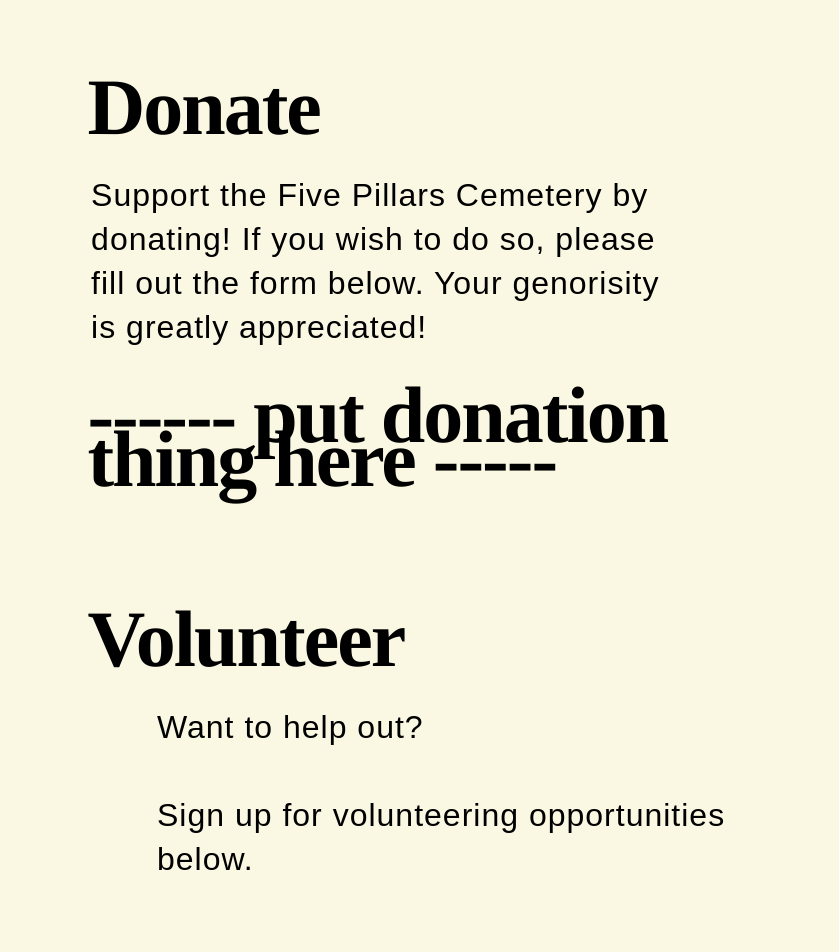
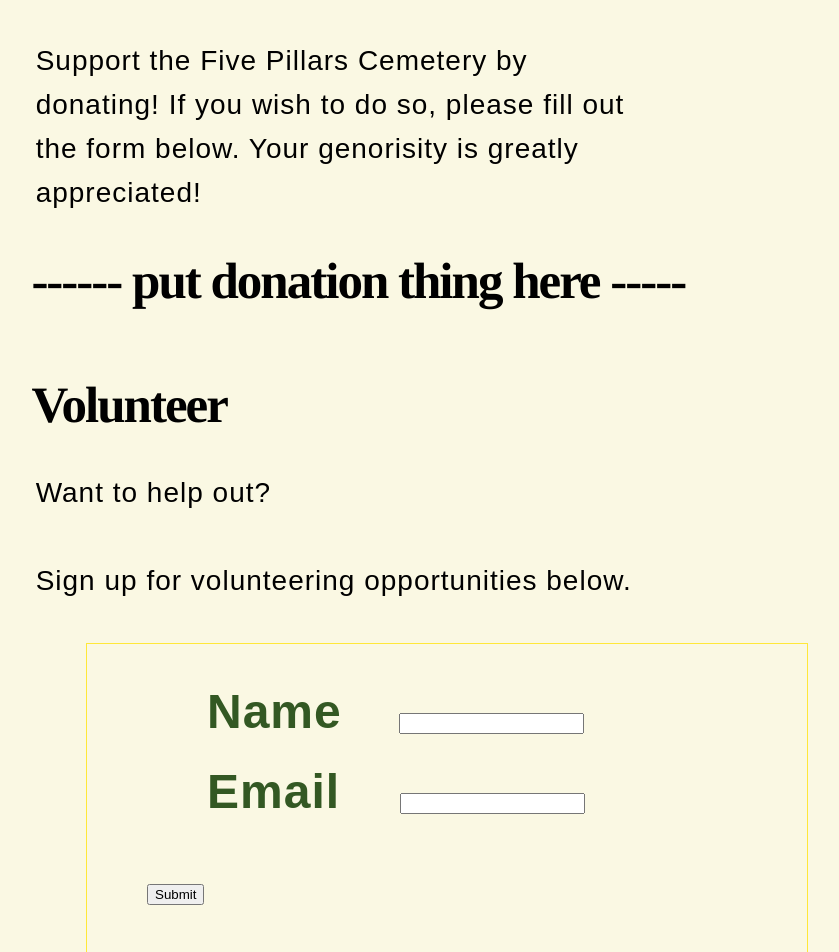
Before and after one commit to yousefh409/five-pillars-website, a React (Create React App) app: page /donations in a window 1280 px wide. Shown: the part 320-1272 px from the top of the page, without its empty margins (193-1032 px from the left). Built offline with nearby package versions, Linux system fonts and the light colour scheme.

Commit message:
style changessss

```diff
--- a/src/components/Pages/Donations.js
+++ b/src/components/Pages/Donations.js
@@ -9,8 +9,8 @@ export const Donations = () => {
       <h1>Support Us
         <b></b>
 
-        <h2 class = "bleaseHelp"> Donate
-            <p class = "zubbort">
+        <h2> Donate
+            <p>
               <br></br>
                 Support the Five Pillars Cemetery by donating! If you wish to do so, please fill out the form below. Your genorisity is greatly appreciated!
 
@@ -22,8 +22,8 @@ export const Donations = () => {
 
         </h2>
         <div>
-            <h2 class = "bleaseHelp"> Volunteer
-                <p >
+            <h2> Volunteer
+                <p>
                 <br></br>
                     Want to help out?
                 </p>
@@ -34,7 +34,7 @@ export const Donations = () => {
 
             </h2>
             <form onSubmit={handleSubmit}>
-        <fieldset class="boxy">
+        <fieldset>
           <label>
             <p class = "zName">Name
             <input class = "iName" name="name" />
--- a/src/index.css
+++ b/src/index.css
@@ -15,8 +15,12 @@ p {
   font-family: "Asap", sans-serif;
   font-weight: 100;
   font-variant-ligatures: normal;
-  font-size: 2rem;
+  font-size: 1.75rem;
   letter-spacing: 1px;
+  text-align: left;
+  margin-left: 0.5%;
+  margin-right: 5;
+  font-weight: lighter;
 
 }
 
@@ -28,10 +32,12 @@ h1 {
   font-size: 120px;
   color: #335823;
   text-align: left;
-  padding-left: 70px;
-  padding-right: 70px;
-  padding-bottom:20px;
-  padding-top: 20px;
+  font-size: 5rem;
+  text-align: left;
+  margin-left: 10%;
+  margin-right: 10%;
+  margin-top: 5%;
+  margin-bottom: 5%;
 
 }
 
@@ -66,24 +72,6 @@ h2 {
 code {
   font-family: source-code-pro, Menlo, Monaco, Consolas, 'Courier New',
     monospace;
-}
-
-
-.zubbort {
-  font-size: 2rem;
-  text-align: left;
-  margin-left: 0.5%;
-  margin-right: 5;
-  font-weight: lighter;
-}
-
-.bleaseHelp {
-  font-size: 5rem;
-  text-align: left;
-  margin-left: 10%;
-  margin-right: 10%;
-  margin-top: 5%;
-  margin-bottom: 5%;
 }
 
 .vDesk {
@@ -129,3 +117,9 @@ margin-bottom: 2%
   width: 3rem;
   height: 1rem;
 }
+
+fieldset{
+  border: 1px solid rgb(255,232,57);
+  width: 400px;
+  margin:auto;
+}
```
